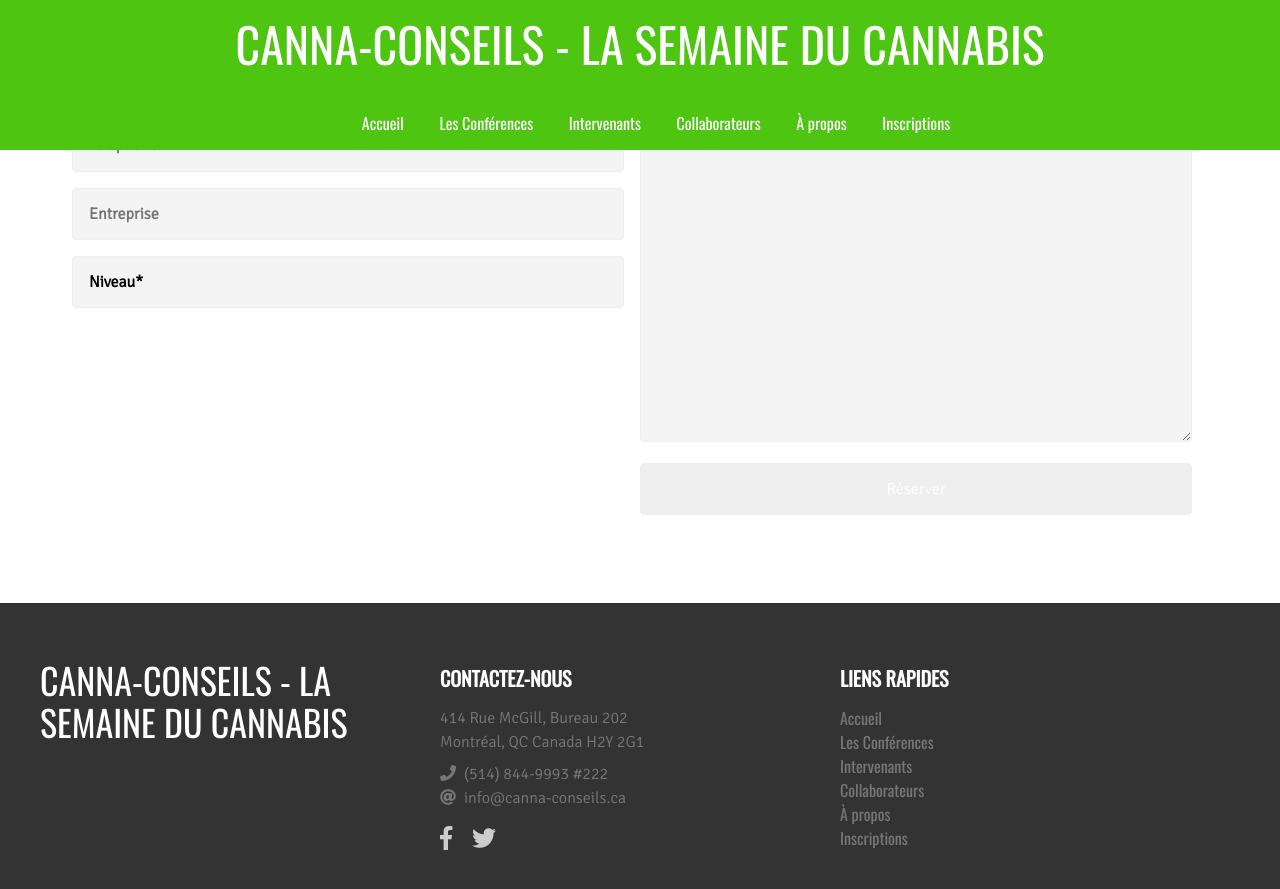
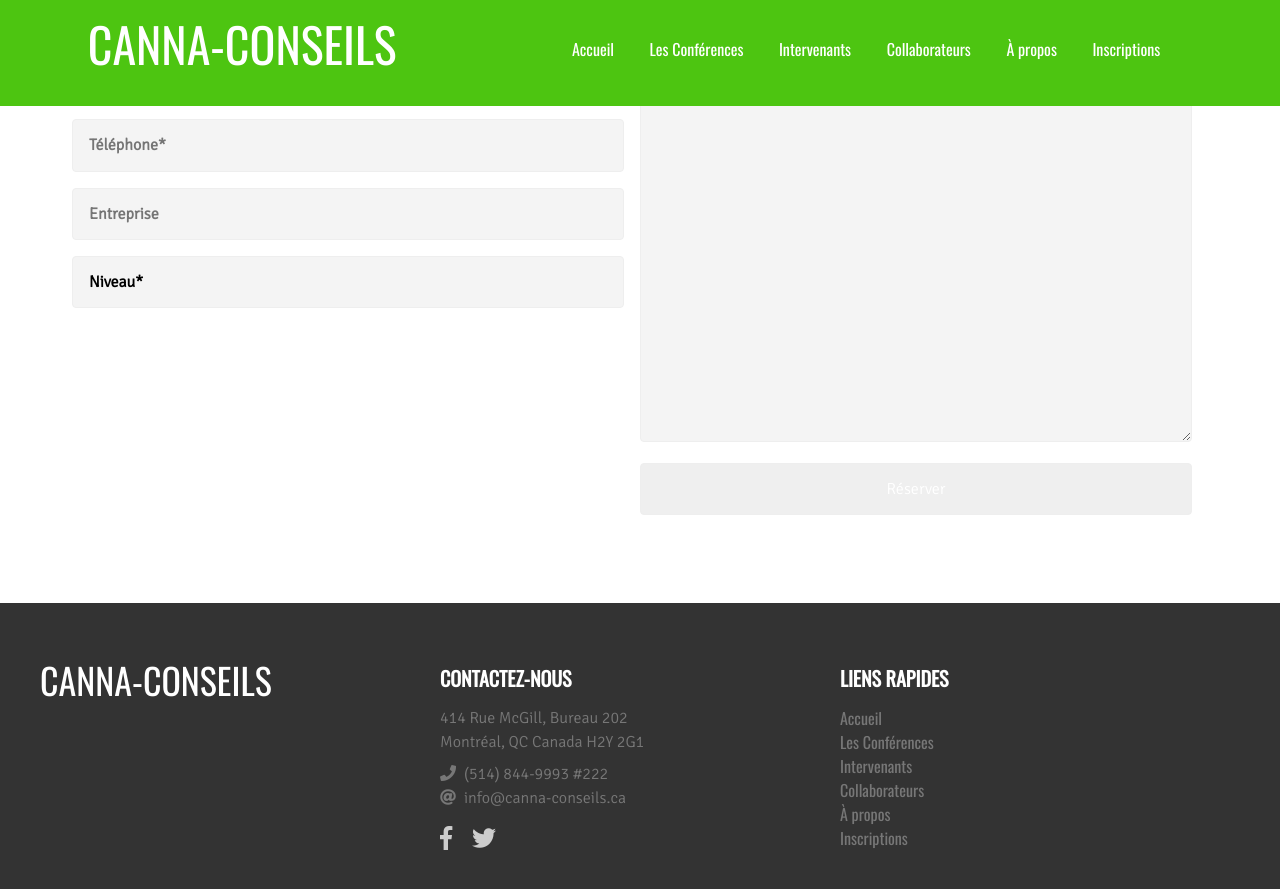
Before and after one commit to ouarez/canna-conseils, a Jekyll site: the page built from inscriptions.md, in a window 1280 px wide and 900 px high, scrolled down 690 px. Shown: the top 889 px of the window. Built offline with Jekyll 4.4.1, drawn with Linux system fonts in a browser that asks for light colours; nearby versions of some CDN libraries; a script that is not in the unit is left out.

Commit message:
Update Paramètres du site “general”

```diff
--- a/_data/settings.yml
+++ b/_data/settings.yml
@@ -1,4 +1,4 @@
-site_name: Canna-Conseils - La Semaine du Cannabis
+site_name: Canna-Conseils
 site_email: info@canna-conseils.ca
 site_tel: '(514) 844-9993 #222'
 site_logo: /img/canna-conseils-logo.png
```
